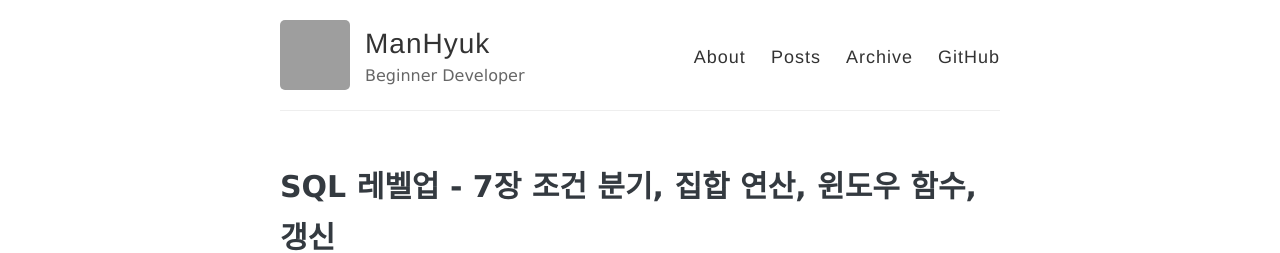
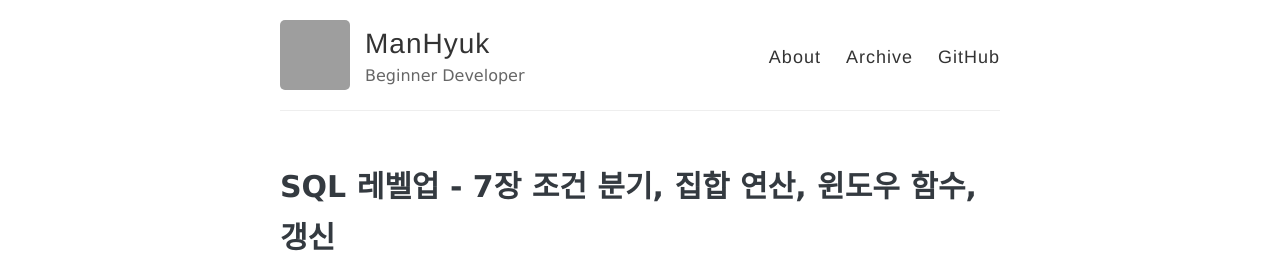
Before and after one commit to ManHyuk/ManHyuk.github.io, a Jekyll site: the page built from index.html, in a window 1280 px wide. Shown: the top 253 px of the page. Built offline with Jekyll 4.4.1, drawn with Linux system fonts in a browser that asks for light colours; the list of posts is cut into pages by our own code; grey boxes are pictures that could not be loaded.

Commit message:
edit navi

```diff
--- a/_config.yml
+++ b/_config.yml
@@ -22,8 +22,6 @@ avatar: https://avatars2.githubusercontent.com/u/11765448?s=400&v=4
 navigation:
   - name: About
     url: /about
-  - name: Posts
-    url: /
   - name: Archive
     url: /archive
   # - name: Tags
```
